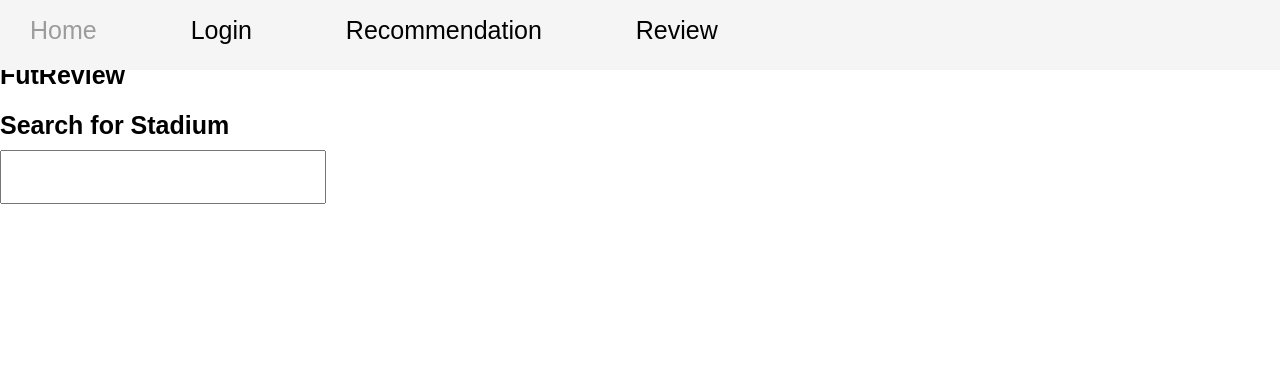
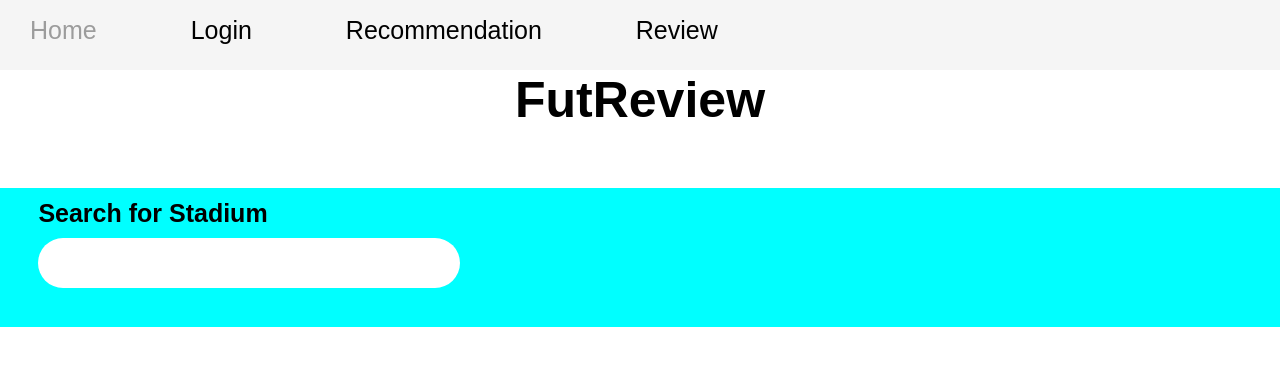
Before and after one commit to tylerbeckb/stadiumReviewWebsite, a Flask app: template app/templates/index.html in a window 1280 px wide. Shown: the top 366 px of the page. Run offline with Flask 3, Linux system fonts and the light colour scheme; the template is opened without the code that fills it: most values are stand-ins (such as "Sample title", 1, 10 or a date in 2020); form fields are guessed from the names that the template uses.

Commit message:
feat: style for search bar

```diff
--- a/app/static/stylesheet.css
+++ b/app/static/stylesheet.css
@@ -30,3 +30,23 @@ nav a:hover {
     line-height: 2;
     color: black;
 }
+
+.title {
+    text-align: center;
+    font-size: 50px;
+}
+
+.searchBar {
+    background-color: aqua;
+}
+
+.searchForm {
+    margin: 3%;
+    padding-bottom: 3%;
+}
+
+.validate {
+    border-radius: 30px;
+    border-style: none;
+    width: 35%;
+}
```
